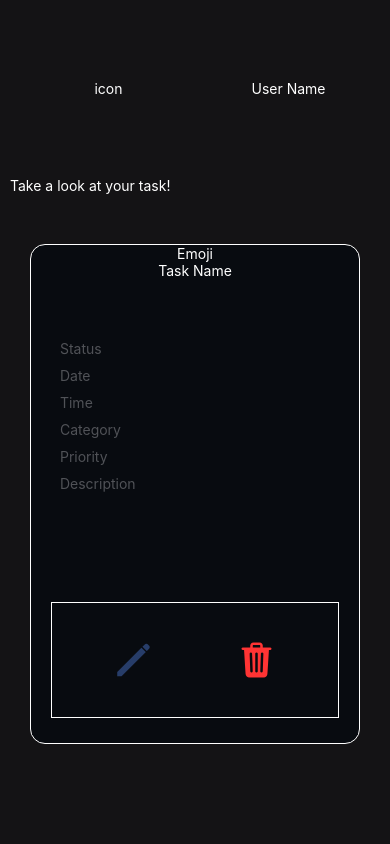
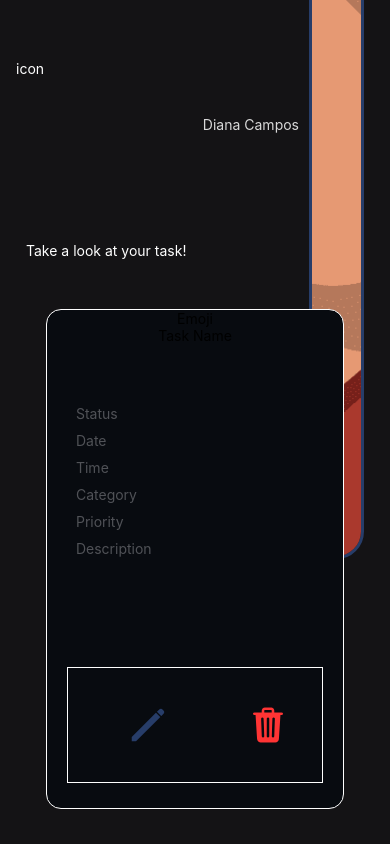
Before and after one commit to Diana-Camz/ToDoApp, a React Native app: screen /DetailTask in a window 390 px wide. Built offline with nearby package versions, Linux system fonts and the light colour scheme.

Commit message:
add CustomUserName component to Home and DetailTask screens

```diff
--- a/src/screens/DetailTask.js
+++ b/src/screens/DetailTask.js
@@ -2,25 +2,25 @@ import { Pressable, StyleSheet, Text, View } from 'react-native'
 import React from 'react'
 import CustomIcon from '../components/CustomIcon'
 import { colorsTheme } from '../styles/colorsTheme'
+import CustomUserName from '../components/CustomUserName'
+import { containers } from '../styles/containers'
 
 const DetailTask = ({navigation}) => {
   return (
-    <View style={styles.container}>
-      <View style={styles.container_header}>
+    <View style={containers.main}>
+      <View>
         <View style={styles.container_icon}>
           <Text style={styles.icon_text}>icon</Text>
         </View>
-        <View style={styles.container_userName}>
-          <Text style={styles.userName_title}>User Name</Text>
-        </View>
+        <CustomUserName name={'Diana Campos'} image={require('../images/user-avatar.png')}/>
       </View>
       <View style={styles.container_title}>
         <Text style={styles.title}>Take a look at your task!</Text>
       </View>
       <View style={styles.container_task_detail}>
         <View style={styles.container_header_task_detail}>
-          <Text style={styles.userName_title}>Emoji</Text>
-          <Text style={styles.userName_title}>Task Name</Text>
+          <Text>Emoji</Text>
+          <Text>Task Name</Text>
         </View>
         <View style={styles.container_description_task_detail}>
           <Text style={styles.name_title}> Status</Text>
@@ -42,23 +42,7 @@ const DetailTask = ({navigation}) => {
 export default DetailTask
 
 const styles = StyleSheet.create({
-  container: {
-    flex:1,
-    backgroundColor: '#141315',
-  },
-  container_header: {
-    marginTop: 80,
-    paddingLeft: 30,
-    flexDirection: 'row',
-    justifyContent: 'space-around',
-  },
-  container_userName: {
-
-  },
   icon_text: {
-    color:'#ffffff',
-  },
-  userName_title:{
     color:'#ffffff',
   },
   container_title: {
--- a/src/screens/Home.js
+++ b/src/screens/Home.js
@@ -8,7 +8,7 @@ import CustomUserName from '../components/CustomUserName'
 const Home = ({navigation}) => {
   return (
     <View style={styles.container}>
-      <CustomUserName home={true} name={'Diana Campos'} image={require('../images/user-avatar.png')} />
+      <CustomUserName screen={'home'} name={'Diana Campos'} image={require('../images/user-avatar.png')} />
       <View style={styles.container_categories}>
         <View style={styles.container_categories_text}>
             <Text style={styles.categories_title}>CATEGORIES</Text>
```
